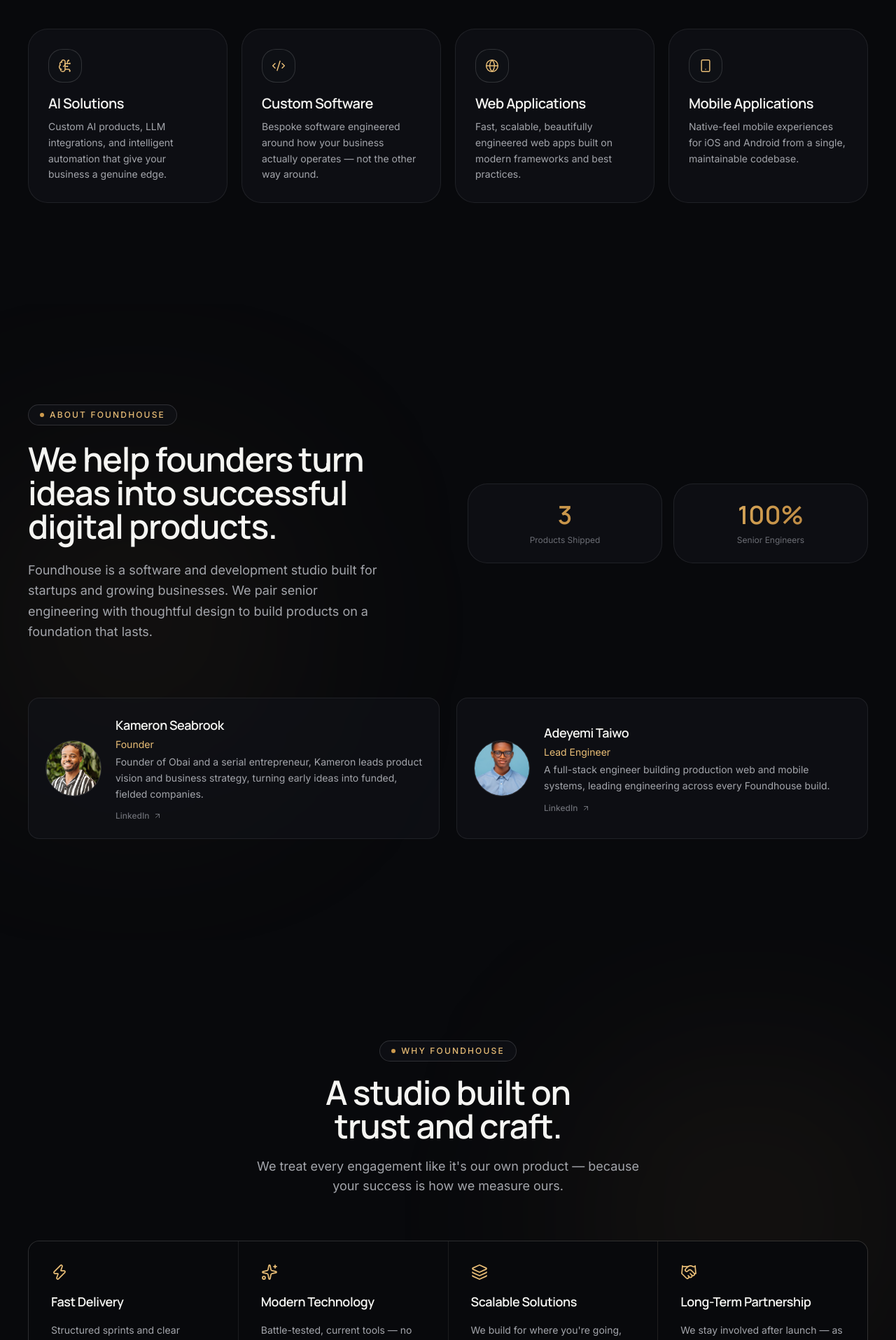
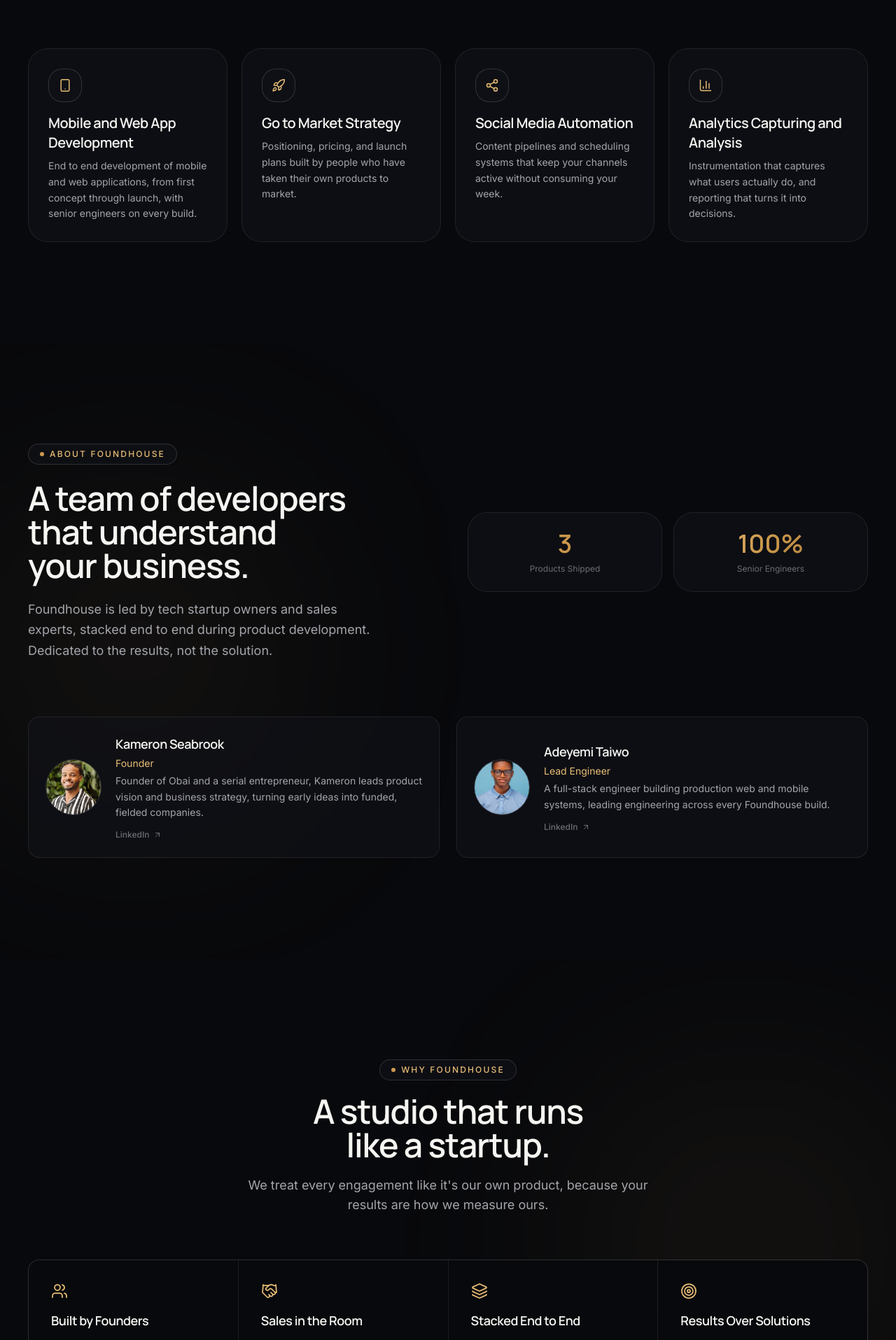
Before and after one commit to foundhouse-tech/Foundhouse-, a Next.js app: page / in a window 1280 px wide. Shown: the part 1125-3040 px from the top of the page at 70% size. Built offline with nearby package versions, Linux system fonts and the light colour scheme; no server answers.

Commit message:
Copy: new services, about, why sections; remove em dashes

```diff
--- a/src/app/globals.css
+++ b/src/app/globals.css
@@ -1,6 +1,6 @@
 @import "tailwindcss";
 
-/* Design tokens — identical to the live foundhouse.tech stylesheet */
+/* Design tokens, identical to the live foundhouse.tech stylesheet */
 :root {
   --background: #08090c;
   --background-elevated: #0e1015;
--- a/src/app/layout.tsx
+++ b/src/app/layout.tsx
@@ -6,12 +6,12 @@ const inter = Inter({ subsets: ["latin"], variable: "--font-inter", display: "sw
 const manrope = Manrope({ subsets: ["latin"], variable: "--font-manrope", display: "swap" });
 
 export const metadata: Metadata = {
-  title: "Foundhouse — Building Digital Foundations.",
+  title: "Foundhouse | Building Digital Foundations.",
   description:
     "Foundhouse is a software and development studio for founders. We help founders turn ideas into world-class digital products.",
   metadataBase: new URL(process.env.SITE_URL ?? "https://foundhouse.tech"),
   openGraph: {
-    title: "Foundhouse — Building Digital Foundations.",
+    title: "Foundhouse | Building Digital Foundations.",
     description: "We help founders turn ideas into world-class digital products.",
     type: "website",
   },
--- a/src/app/page.tsx
+++ b/src/app/page.tsx
@@ -3,14 +3,14 @@ import Link from "next/link";
 import {
   ArrowRight,
   ArrowUpRight,
-  BrainCircuit,
-  CodeXml,
-  Globe,
+  BarChart3,
   Handshake,
   Layers,
+  Rocket,
+  Share2,
   Smartphone,
-  Sparkles,
-  Zap,
+  Target,
+  Users,
 } from "lucide-react";
 import Header from "@/components/Header";
 import Footer from "@/components/Footer";
@@ -32,10 +32,10 @@ function Eyebrow({ children }: { children: React.ReactNode }) {
 }
 
 const services = [
-  { Icon: BrainCircuit, title: "AI Solutions", body: "Custom AI products, LLM integrations, and intelligent automation that give your business a genuine edge." },
-  { Icon: CodeXml, title: "Custom Software", body: "Bespoke software engineered around how your business actually operates — not the other way around." },
-  { Icon: Globe, title: "Web Applications", body: "Fast, scalable, beautifully engineered web apps built on modern frameworks and best practices." },
-  { Icon: Smartphone, title: "Mobile Applications", body: "Native-feel mobile experiences for iOS and Android from a single, maintainable codebase." },
+  { Icon: Smartphone, title: "Mobile and Web App Development", body: "End to end development of mobile and web applications, from first concept through launch, with senior engineers on every build." },
+  { Icon: Rocket, title: "Go to Market Strategy", body: "Positioning, pricing, and launch plans built by people who have taken their own products to market." },
+  { Icon: Share2, title: "Social Media Automation", body: "Content pipelines and scheduling systems that keep your channels active without consuming your week." },
+  { Icon: BarChart3, title: "Analytics Capturing and Analysis", body: "Instrumentation that captures what users actually do, and reporting that turns it into decisions." },
 ];
 
 const team = [
@@ -56,10 +56,10 @@ const team = [
 ];
 
 const reasons = [
-  { Icon: Zap, title: "Fast Delivery", body: "Structured sprints and clear milestones mean your product ships on time." },
-  { Icon: Sparkles, title: "Modern Technology", body: "Battle-tested, current tools — no legacy stacks or outdated patterns." },
-  { Icon: Layers, title: "Scalable Solutions", body: "We build for where you're going, not just where you are today." },
-  { Icon: Handshake, title: "Long-Term Partnership", body: "We stay involved after launch — as a partner, not a vendor." },
+  { Icon: Users, title: "Built by Founders", body: "Foundhouse is led by tech startup owners who have shipped, sold, and scaled their own products." },
+  { Icon: Handshake, title: "Sales in the Room", body: "Sales experts sit alongside the engineers, so every build is shaped by how it will actually be sold." },
+  { Icon: Layers, title: "Stacked End to End", body: "Strategy, design, development, and launch on one team, with no handoffs between agencies." },
+  { Icon: Target, title: "Results Over Solutions", body: "We measure ourselves on the outcome your business gets, not on the technology we used to get there." },
 ];
 
 const projects = [
@@ -141,12 +141,12 @@ export default function Home() {
               </Reveal>
               <Reveal delay={0.1}>
                 <h2 className="font-display max-w-2xl text-3xl font-semibold tracking-tight text-balance sm:text-4xl lg:text-5xl">
-                  End-to-end product engineering, under one roof.
+                  Taking goals from first concept to execution.
                 </h2>
               </Reveal>
               <Reveal delay={0.2}>
                 <p className="mx-auto max-w-xl text-base text-foreground-muted sm:text-lg">
-                  From first concept to production launch, we bring the full range of skills founders need to ship something exceptional.
+                  Mobile and web app end to end development, plus the strategy, automation, and analytics that make a product succeed after launch.
                 </p>
               </Reveal>
             </div>
@@ -176,12 +176,12 @@ export default function Home() {
               </Reveal>
               <Reveal delay={0.1}>
                 <h2 className="font-display max-w-xl text-3xl font-semibold tracking-tight text-balance sm:text-4xl lg:text-5xl">
-                  We help founders turn ideas into successful digital products.
+                  A team of developers that understand your business.
                 </h2>
               </Reveal>
               <Reveal delay={0.2}>
                 <p className="max-w-lg text-base leading-relaxed text-foreground-muted sm:text-lg">
-                  Foundhouse is a software and development studio built for startups and growing businesses. We pair senior engineering with thoughtful design to build products on a foundation that lasts.
+                  Foundhouse is led by tech startup owners and sales experts, stacked end to end during product development. Dedicated to the results, not the solution.
                 </p>
               </Reveal>
             </div>
@@ -235,12 +235,12 @@ export default function Home() {
               </Reveal>
               <Reveal delay={0.1}>
                 <h2 className="font-display max-w-2xl text-3xl font-semibold tracking-tight text-balance sm:text-4xl lg:text-5xl">
-                  A studio built on trust and craft.
+                  A studio that runs like a startup.
                 </h2>
               </Reveal>
               <Reveal delay={0.2}>
                 <p className="mx-auto max-w-xl text-base text-foreground-muted sm:text-lg">
-                  We treat every engagement like it&apos;s our own product — because your success is how we measure ours.
+                  We treat every engagement like it&apos;s our own product, because your results are how we measure ours.
                 </p>
               </Reveal>
             </div>
```
